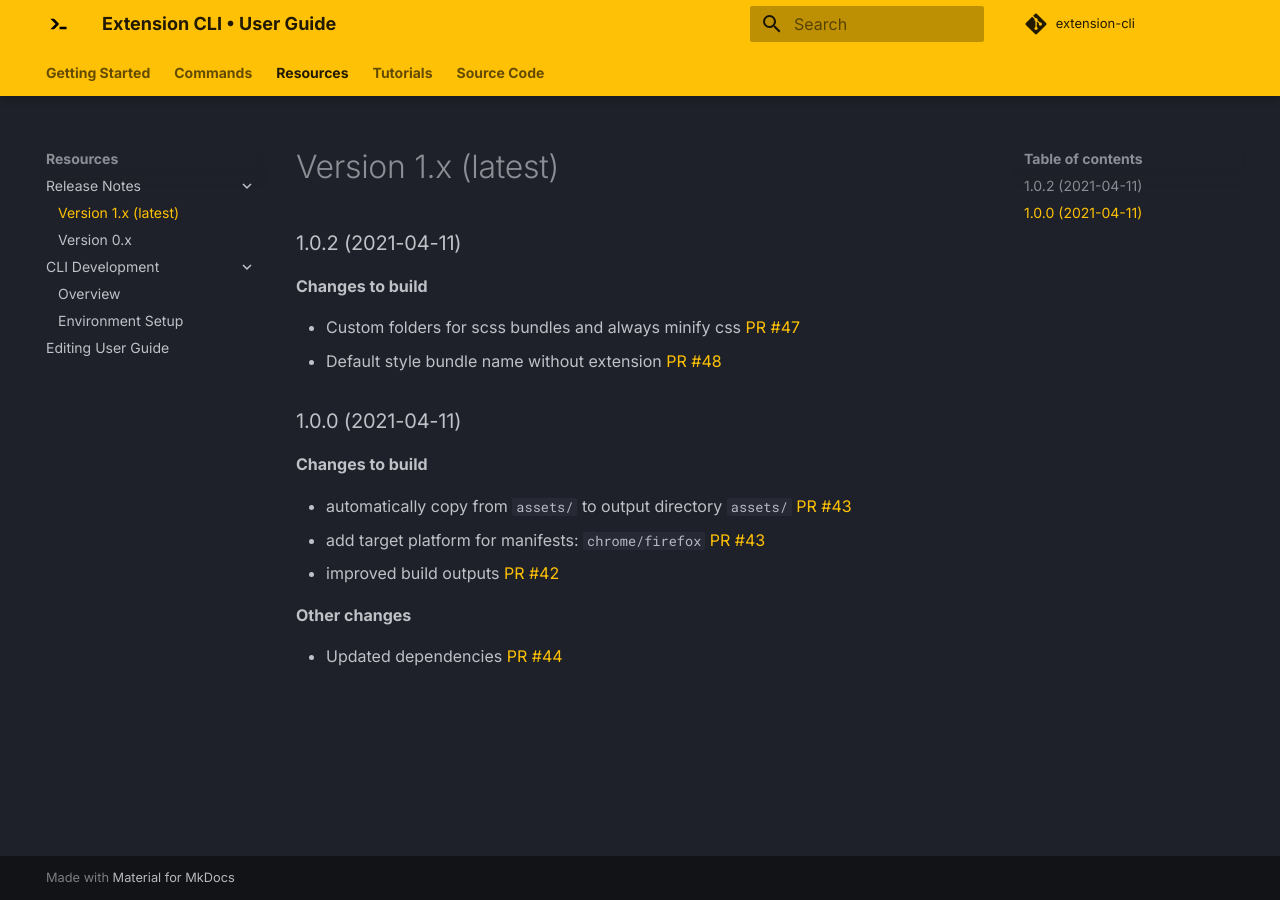
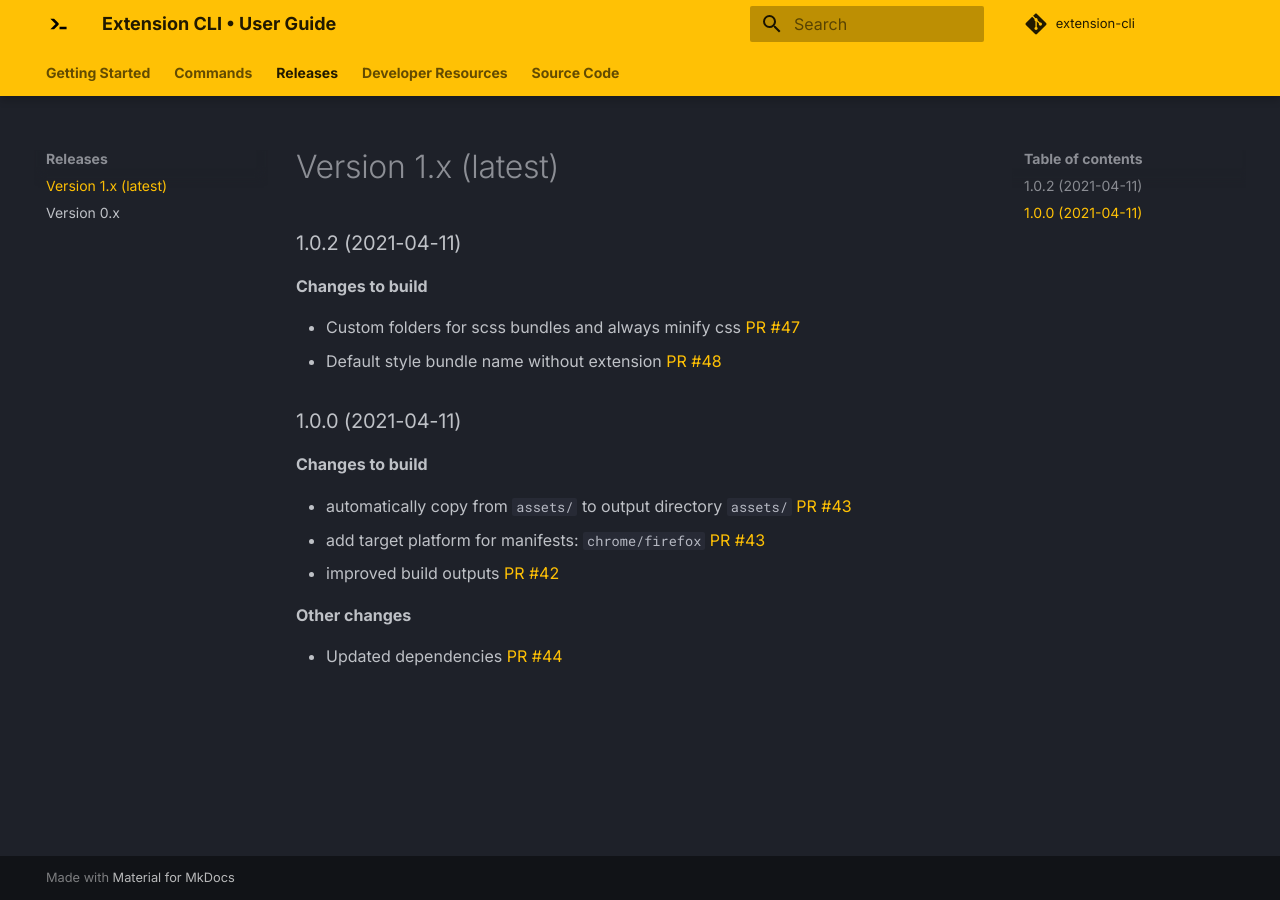
Before and after one commit to MobileFirstLLC/extension-cli, an MkDocs documentation site: the page built from guide/09-release-notes.md, in a window 1280 px wide. Built offline with MkDocs 1.6.1 and Material for MkDocs 9.7.7, drawn with Linux system fonts in a browser that asks for light colours; comment, search, counter and statistics services are not loaded.

Commit message:
docs: update user guide

```diff
--- a/guide/overrides/main.html
+++ b/guide/overrides/main.html
@@ -1,6 +1,7 @@
 {% extends "base.html" %}
 
 {% block disqus %}
+{% if not page.meta.disqus == "False" %}
 <h2 id="__comments">{{ lang.t("meta.comments") }}</h2>
 <script src="https://utteranc.es/client.js"
         repo="MobileFirstLLC/extension-cli"
@@ -10,4 +11,6 @@
         crossorigin="anonymous"
         async>
 </script>
+
+{% endif %}
 {% endblock %}
--- a/mkdocs.yml
+++ b/mkdocs.yml
@@ -27,17 +27,16 @@
     - 'xt-sync': 06-xt-sync.md
     - 'xt-test': 07-xt-test.md
     - 'extension-cli': 08-xt-create.md
-  - "Resources":
-    - Release Notes:
-      - "Version 1.x (latest)": 09-release-notes.md
-      - "Version 0.x": 09-release-notes-0.md
+  - "Releases":
+    - "Version 1.x (latest)": 09-release-notes.md
+    - "Version 0.x": 09-release-notes-0.md
+  - "Developer Resources":
+    - Extension Tutorials: 15-tutorials.md
+    - Helpful References: 12-helpful.md
     - CLI Development:
       - Overview: 13-cli-development.md
       - Environment Setup: 13-dev-env.md
     - Editing User Guide: 14-user-guide.md
-  - Tutorials:
-    - How to Build Extensions: 15-tutorials.md
-    - Helpful References: 12-helpful.md
     - Showcase: 10-showcase.md
   - "Source Code":
     - Github: https://github.com/MobileFirstLLC/extension-cli
@@ -75,6 +74,7 @@
       use_pygments: true
       linenums: true
       linenums_style: pymdownx.inline
+  - meta
 
 google_analytics:
   - !!python/object/apply:os.getenv ['UA-129118591-7']
```
Also changed, not shown: guide/09-release-notes-0.md (+4 -0 lines), guide/09-release-notes.md (+3 -0 lines), guide/13-cli-development.md (+4 -0 lines).
